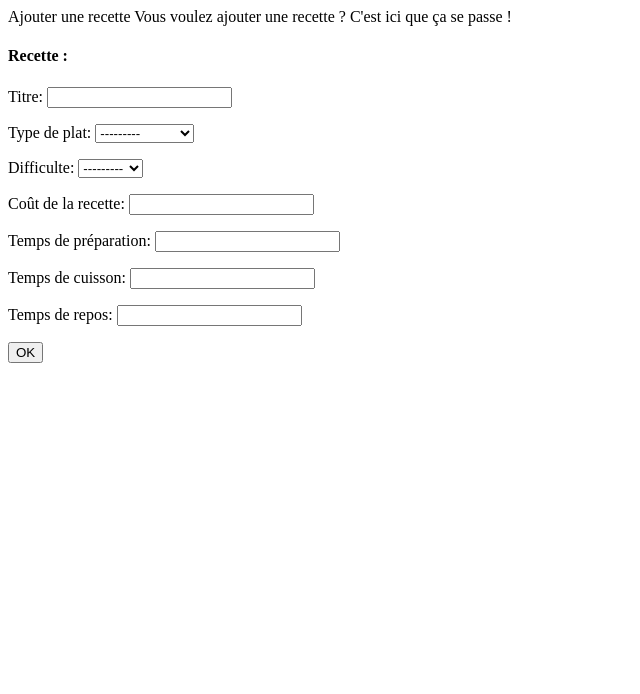
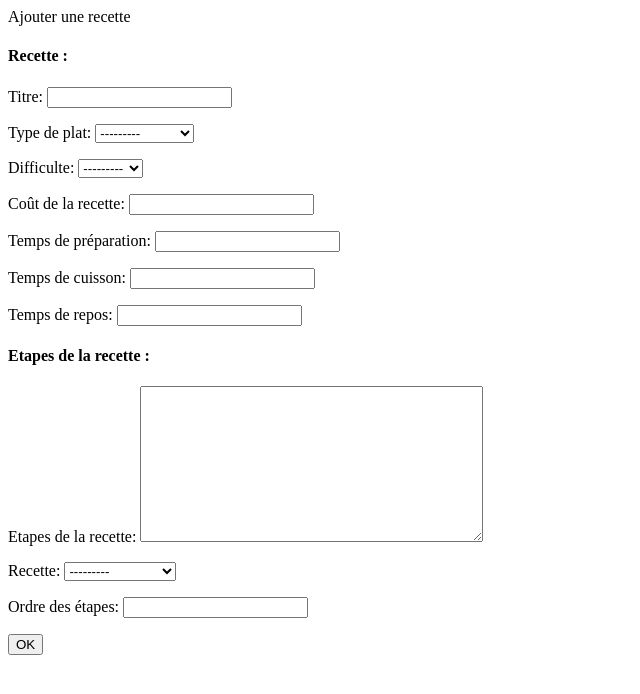
Before and after one commit to Skiso/cookbookpy, a Django app: template cookbook/templates/cookbook/nouvelle_recette.html in a window 1280 px wide. Shown: the top 694 px of the page, without its empty margins (0-640 px from the left). Run offline with Django 3.2, Linux system fonts and the light colour scheme; the template is opened without the code that fills it: values that come from a table or form of the project are taken from there, others are empty; tables that the repository leaves empty hold one stand-in row (values such as "Sample post").

Commit message:
Ajout des étapes dans le template nouvelle_recette

```diff
--- a/cookbook/templates/cookbook/nouvelle_recette.html
+++ b/cookbook/templates/cookbook/nouvelle_recette.html
@@ -5,14 +5,11 @@
 
         <!-- title -->
         <span class="title">Ajouter une recette</span>
-        <span class="subtitle">Vous voulez ajouter une recette ? C'est ici que ça se passe !</span>
-
 
         {% if success_message %}
-        <h5 class="create_success"><b style="color: green">Votre recette a bien été créée !</b></h5>
+        <h5><b style="color: green">Votre recette a bien été créée !</b></h5>
          {% endif %}
         <!-- ENDS title -->
-
 
         <form method="post" action="{% url 'ajouter' %}" enctype="multipart/form-data">
         {% csrf_token %}
@@ -20,6 +17,9 @@
                 <h4>Recette :</h4>
                 {{ MainForm.as_p }}
 
+                <h4>Etapes de la recette :</h4>
+                {{ EtapeFormu.as_p }}
+
             <input type="submit" value="OK" />
         </form>
 
```
